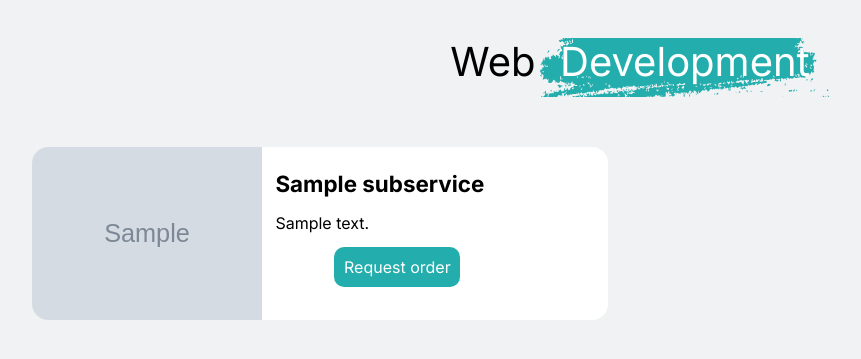
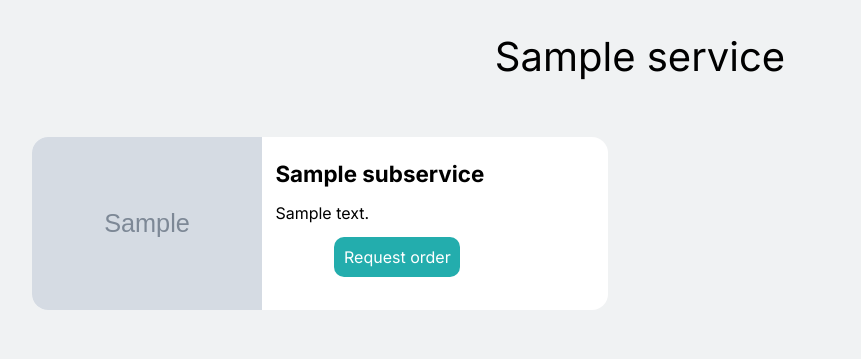
Before and after one commit to LoopersIT/loopersit, a Django app: a page that uses templates/loopers/sub_service.html in a window 1280 px wide. Shown: the part 60-419 px from the top of the page, without its empty margins (0-861 px from the left). Run offline with Django 5.2, Linux system fonts and the light colour scheme; tables that the repository leaves empty hold one stand-in row (values such as "Sample post"); grey boxes marked "Sample" are stand-in pictures; some libraries are stand-ins or nearby versions.

Commit message:
fixed broken service name

```diff
--- a/templates/loopers/sub_service.html
+++ b/templates/loopers/sub_service.html
@@ -16,8 +16,8 @@
 {% block main %}
      <!-----------Category devider ---------------------------->
      <div class="category_name">
-        <span class="first_cat">Web</span>
-        <span class="second_cat">Development</span>
+        <span class="first_cat">{{service.name}}</span>
+        <!-- <span class="second_cat">{{service.name}}</span> -->
       </div>
       <!-- -----------------end of category devider ------------------------ -->
 
```
